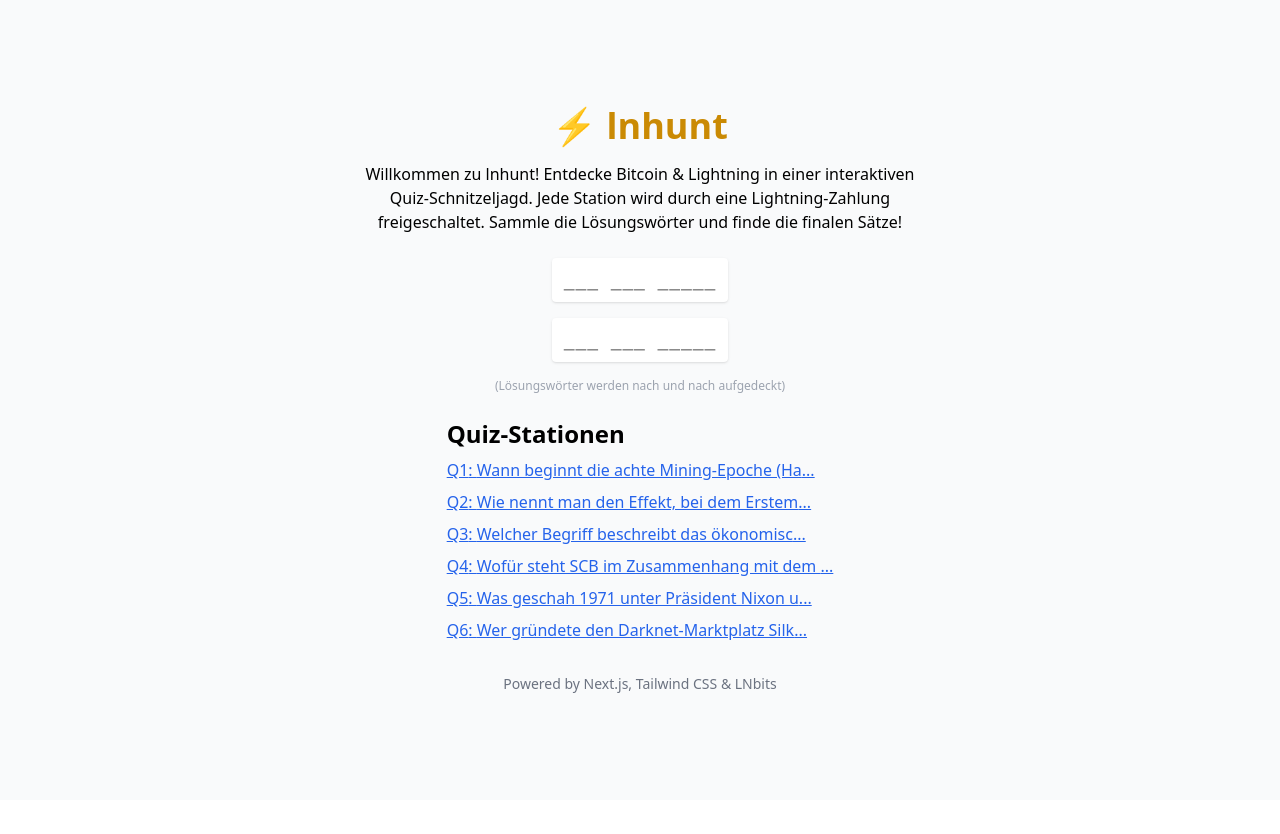
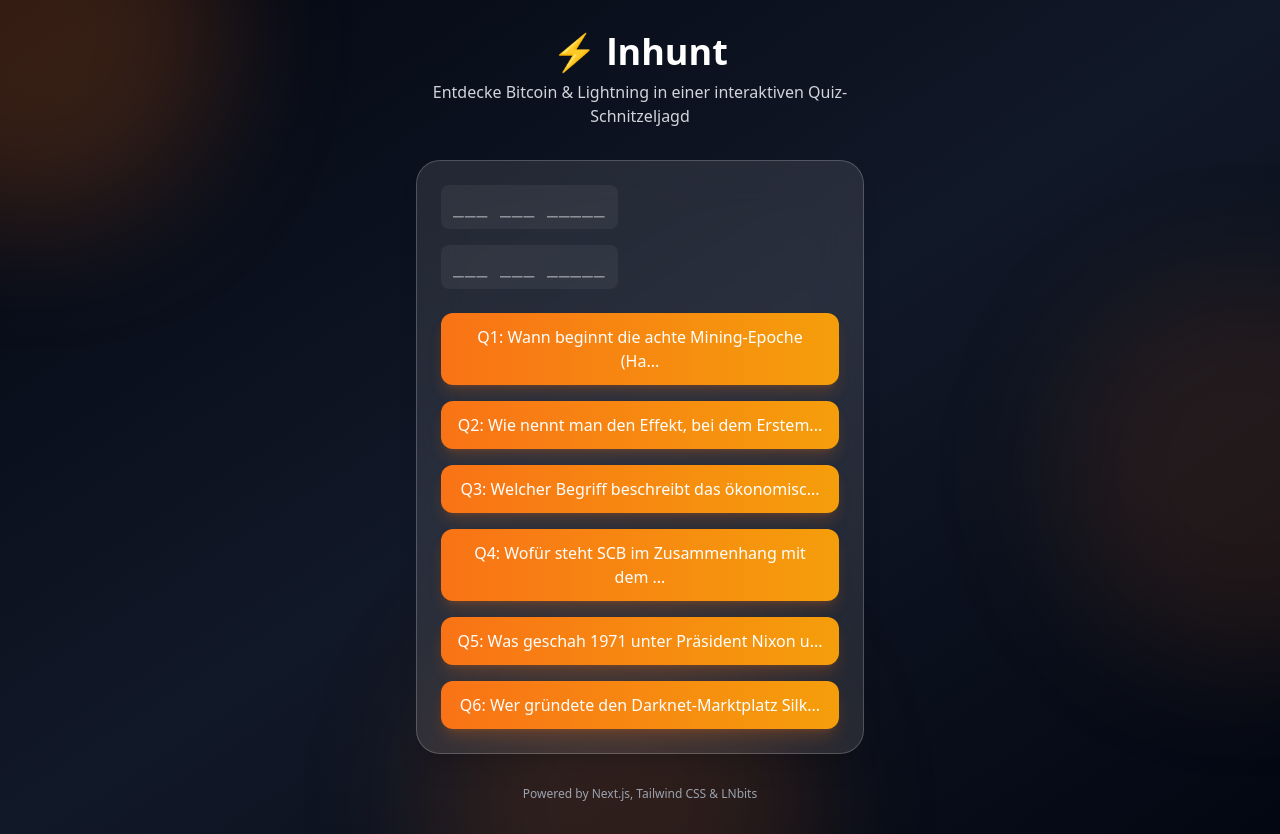
Before and after one commit to muraschal/lnhunt, a Next.js app: page / in a window 1280 px wide. Before the commit the page ends 800 px from the top, so only its background shows below. Built offline with nearby package versions, Linux system fonts and the light colour scheme.

Commit message:
Update: Neue UI mit Passwort-Abfrage und verbessertes Design

```diff
--- /dev/null
+++ b/components/access-modal.jsx
@@ -0,0 +1,88 @@
+"use client"
+
+import { useState } from "react"
+import { motion } from "framer-motion"
+import { Key, ArrowRight } from "lucide-react"
+
+export function AccessModal({
+  questionNumber,
+  onPasswordSubmit,
+  accessCode,
+  hint
+}) {
+  const [password, setPassword] = useState("")
+  const [error, setError] = useState("")
+  const [isShaking, setIsShaking] = useState(false)
+
+  const handleSubmit = (e) => {
+    e.preventDefault()
+
+    if (!password.trim()) {
+      setError("Bitte gib das Passwort ein")
+      return
+    }
+
+    // Try to submit the password
+    try {
+      onPasswordSubmit(password.trim())
+
+      // If we're still here, the password was incorrect
+      setError("Falsches Passwort")
+      setIsShaking(true)
+      setTimeout(() => setIsShaking(false), 500)
+    } catch (err) {
+      setError("Ein Fehler ist aufgetreten")
+    }
+  }
+
+  return (
+    <motion.div
+      className={`backdrop-blur-xl bg-white/10 border border-white/20 rounded-3xl p-6 shadow-xl ${
+        isShaking ? "animate-shake" : ""
+      }`}
+      initial={{ scale: 0.9, opacity: 0 }}
+      animate={{ scale: 1, opacity: 1 }}
+      exit={{ scale: 0.9, opacity: 0 }}
+      transition={{ type: "spring", stiffness: 300, damping: 20 }}
+    >
+      <div className="text-center mb-6">
+        <div className="inline-block p-3 bg-white/10 rounded-full mb-4">
+          <Key className="w-8 h-8 text-orange-500" />
+        </div>
+        <h2 className="text-2xl font-bold text-white mb-2">Passwort eingeben</h2>
+        <p className="text-gray-300">Gib das Passwort ein, um Frage {questionNumber} freizuschalten</p>
+      </div>
+
+      <form onSubmit={handleSubmit} className="space-y-4">
+        <div>
+          <input
+            type="password"
+            value={password}
+            onChange={(e) => {
+              setPassword(e.target.value)
+              setError("")
+            }}
+            className="w-full px-4 py-3 bg-white/5 border border-white/20 rounded-xl text-white focus:outline-none focus:ring-2 focus:ring-orange-500 focus:border-transparent"
+            placeholder="Passwort eingeben"
+            autoFocus
+          />
+          {error && <p className="mt-1 text-sm text-red-400">{error}</p>}
+        </div>
+
+        <motion.button
+          type="submit"
+          className="w-full py-3 px-4 bg-gradient-to-r from-orange-500 to-amber-500 rounded-xl text-white font-medium shadow-lg shadow-orange-500/20 flex items-center justify-center gap-2"
+          whileHover={{ scale: 1.05 }}
+          whileTap={{ scale: 0.95 }}
+        >
+          <ArrowRight className="w-4 h-4" />
+          <span>Passwort bestätigen</span>
+        </motion.button>
+      </form>
+
+      <div className="mt-4 text-center">
+        <p className="text-xs text-gray-400">{hint}</p>
+      </div>
+    </motion.div>
+  )
+}
--- a/pages/index.js
+++ b/pages/index.js
@@ -1,9 +1,16 @@
-import { useEffect, useState } from 'react';
-import Link from 'next/link';
-import questions from '../questions.json';
+"use client"
+
+import { useState, useEffect } from 'react'
+import { motion, AnimatePresence } from 'framer-motion'
+import questions from '../questions.json'
+import { QRCodeModal } from '../components/qr-code-modal'
+import { AccessModal } from '../components/access-modal'
 
 export default function Home() {
-  const [solutionWords, setSolutionWords] = useState([]);
+  const [solutionWords, setSolutionWords] = useState([])
+  const [currentStep, setCurrentStep] = useState('start')
+  const [currentQuestion, setCurrentQuestion] = useState(null)
+  const [paymentStatus, setPaymentStatus] = useState('pending')
 
   useEffect(() => {
     // Hole für jede Frage das gespeicherte Lösungswort aus localStorage
@@ -40,40 +47,120 @@ export default function Home() {
     })
     .join(' ');
 
+  const handleQuestionSelect = (question) => {
+    setCurrentQuestion(question)
+    setCurrentStep('password')
+  }
+
+  const handlePasswordSubmit = (password) => {
+    if (password.toLowerCase() === currentQuestion.password.toLowerCase()) {
+      setCurrentStep('payment')
+    }
+  }
+
+  const handlePaymentComplete = () => {
+    setCurrentStep('start')
+    setCurrentQuestion(null)
+  }
+
   return (
-    <div className="min-h-screen bg-gray-50 flex flex-col items-center justify-center p-4">
-      <h1 className="text-4xl font-bold mb-4 text-yellow-600">⚡ lnhunt</h1>
-      <div className="mb-6 text-center max-w-xl">
-        <p className="mb-2">
-          Willkommen zu lnhunt! Entdecke Bitcoin & Lightning in einer interaktiven Quiz-Schnitzeljagd. Jede Station wird durch eine Lightning-Zahlung freigeschaltet. Sammle die Lösungswörter und finde die finalen Sätze!
+    <main className="min-h-screen bg-gradient-to-br from-gray-950 via-gray-900 to-gray-950 overflow-hidden relative">
+      {/* Background elements */}
+      <div className="absolute inset-0 overflow-hidden">
+        <div className="absolute -top-40 -left-40 w-96 h-96 bg-orange-500/20 rounded-full blur-3xl" />
+        <div className="absolute top-1/3 -right-40 w-96 h-96 bg-orange-500/10 rounded-full blur-3xl" />
+        <div className="absolute -bottom-40 left-1/3 w-96 h-96 bg-orange-500/15 rounded-full blur-3xl" />
+      </div>
+
+      {/* Content */}
+      <div className="relative z-10 container mx-auto px-4 py-8 flex flex-col items-center justify-center min-h-screen">
+        <div className="w-full max-w-md">
+          <motion.div
+            initial={{ opacity: 0, y: 20 }}
+            animate={{ opacity: 1, y: 0 }}
+            className="text-center mb-8"
+          >
+            <h1 className="text-4xl font-bold text-white mb-2">⚡ lnhunt</h1>
+            <p className="text-gray-300">
+              Entdecke Bitcoin & Lightning in einer interaktiven Quiz-Schnitzeljagd
             </p>
-        <div className="mt-6 mb-4">
+          </motion.div>
+
+          <AnimatePresence mode="wait">
+            {currentStep === 'start' && (
+              <motion.div
+                key="start"
+                initial={{ opacity: 0, y: 20 }}
+                animate={{ opacity: 1, y: 0 }}
+                exit={{ opacity: 0, y: -20 }}
+                className="backdrop-blur-xl bg-white/10 border border-white/20 rounded-3xl p-6 shadow-xl"
+              >
+                <div className="mb-6">
                   <div className="mb-4">
-            <span className="font-mono text-lg tracking-wider bg-white px-3 py-2 rounded shadow inline-block">
+                    <span className="font-mono text-lg tracking-wider text-white px-3 py-2 rounded-lg bg-white/5 inline-block">
                       {firstSentence}
                     </span>
                   </div>
                   <div>
-            <span className="font-mono text-lg tracking-wider bg-white px-3 py-2 rounded shadow inline-block">
+                    <span className="font-mono text-lg tracking-wider text-white px-3 py-2 rounded-lg bg-white/5 inline-block">
                       {secondSentence}
                     </span>
                   </div>
                 </div>
-        <div className="text-xs text-gray-400">(Lösungswörter werden nach und nach aufgedeckt)</div>
+
+                <div className="space-y-4">
+                  {questions.map(q => (
+                    <motion.button
+                      key={q.id}
+                      whileHover={{ scale: 1.02 }}
+                      whileTap={{ scale: 0.98 }}
+                      onClick={() => handleQuestionSelect(q)}
+                      className="w-full py-3 px-4 bg-gradient-to-r from-orange-500 to-amber-500 rounded-xl text-white font-medium shadow-lg shadow-orange-500/20"
+                    >
+                      {q.id.toUpperCase()}: {q.question.slice(0, 40)}...
+                    </motion.button>
+                  ))}
                 </div>
-      <div className="mb-8">
-        <h2 className="text-2xl font-semibold mb-2">Quiz-Stationen</h2>
-        <ul className="space-y-2">
-          {questions.map(q => (
-            <li key={q.id}>
-              <Link href={`/${q.id}`} className="text-blue-600 underline hover:text-blue-800">
-                {q.id.toUpperCase()}: {q.question.slice(0, 40)}...
-              </Link>
-            </li>
-          ))}
-        </ul>
+              </motion.div>
+            )}
+
+            {currentStep === 'password' && (
+              <motion.div
+                key="password"
+                initial={{ opacity: 0, scale: 0.9 }}
+                animate={{ opacity: 1, scale: 1 }}
+                exit={{ opacity: 0, scale: 0.9 }}
+              >
+                <AccessModal
+                  questionNumber={currentQuestion.id}
+                  onPasswordSubmit={handlePasswordSubmit}
+                  accessCode={currentQuestion.access_code}
+                  hint={currentQuestion.hint}
+                />
+              </motion.div>
+            )}
+
+            {currentStep === 'payment' && (
+              <motion.div
+                key="payment"
+                initial={{ opacity: 0, scale: 0.9 }}
+                animate={{ opacity: 1, scale: 1 }}
+                exit={{ opacity: 0, scale: 0.9 }}
+              >
+                <QRCodeModal
+                  onPaymentComplete={handlePaymentComplete}
+                  questionId={currentQuestion.id}
+                  satCost={10}
+                />
+              </motion.div>
+            )}
+          </AnimatePresence>
+
+          <div className="mt-8 text-center">
+            <p className="text-xs text-gray-400">Powered by Next.js, Tailwind CSS & LNbits</p>
           </div>
-      <div className="text-sm text-gray-500">Powered by Next.js, Tailwind CSS & LNbits</div>
         </div>
+      </div>
+    </main>
   );
 }
```
Also changed, not shown: 2 other files (tests, documents, lock files or other folders). Lines whose indentation alone changed are shown as unchanged.
